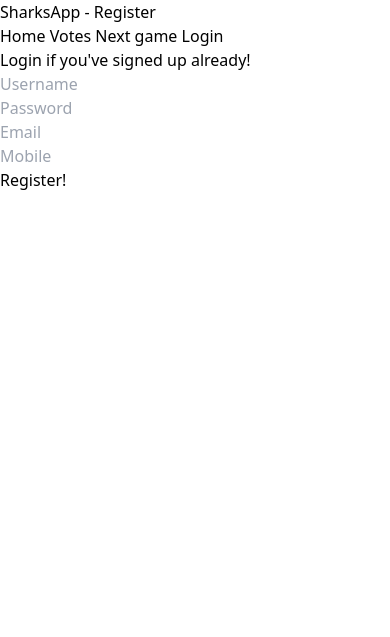
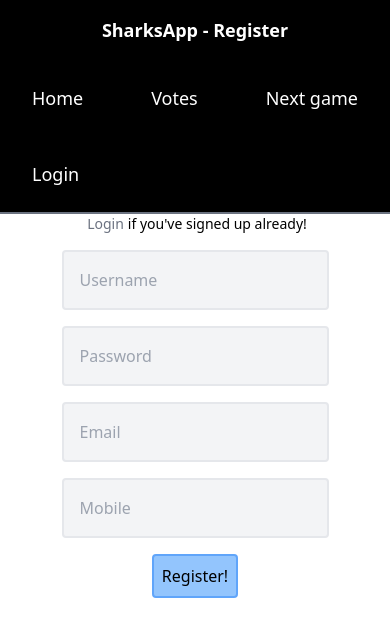
Before and after one commit to ljpurcell/Sharks, a Flask app: page /register in a window 390 px wide. Shown: the top 637 px of the page. Run offline with Flask 3, Linux system fonts and the light colour scheme; parts of the project's set-up code (start-up, migrations or seed data) failed here and were passed over.

Commit message:
prod wip

```diff
--- a/app/notifications/text_messages/whose_playing.py
+++ b/app/notifications/text_messages/whose_playing.py
@@ -14,9 +14,8 @@ confirmed_playing: list[User] = db.session.execute(
 confirmed_out: list[User] = db.session.execute(db.select(GameRSVP)).filter_by(
     date_str=NextGame.date_str, is_playing=False)
 
-message_body: str = "Playing: " + \
-    json.dumps(confirmed_playing) + "\n\nNot playing: " + \
-    json.dumps(confirmed_out)
+message_body: str = "Playing: " + json.dumps(confirmed_playing) + \
+    "\n\nNot playing: " + json.dumps(confirmed_out)
 
 if not NextGame.is_bye:
     for team_member in team_members:
--- a/app/static/css/main.css
+++ b/app/static/css/main.css
@@ -248,3 +248,212 @@ video {
   --tw-backdrop-saturate: ;
   --tw-backdrop-sepia: ;
 }
+.container {
+  width: 100%;
+}
+@media (min-width: 640px) {
+  .container {
+    max-width: 640px;
+  }
+}
+@media (min-width: 768px) {
+  .container {
+    max-width: 768px;
+  }
+}
+@media (min-width: 1024px) {
+  .container {
+    max-width: 1024px;
+  }
+}
+@media (min-width: 1280px) {
+  .container {
+    max-width: 1280px;
+  }
+}
+@media (min-width: 1536px) {
+  .container {
+    max-width: 1536px;
+  }
+}
+.static {
+  position: static;
+}
+.m-auto {
+  margin: auto;
+}
+.mx-1 {
+  margin-left: 0.25rem;
+  margin-right: 0.25rem;
+}
+.mx-4 {
+  margin-left: 1rem;
+  margin-right: 1rem;
+}
+.mx-auto {
+  margin-left: auto;
+  margin-right: auto;
+}
+.my-2 {
+  margin-top: 0.5rem;
+  margin-bottom: 0.5rem;
+}
+.my-4 {
+  margin-bottom: 1rem;
+}
+.mt-4,
+.my-4 {
+  margin-top: 1rem;
+}
+.block {
+  display: block;
+}
+.flex {
+  display: flex;
+}
+.h-96 {
+  height: 24rem;
+}
+.w-full {
+  width: 100%;
+}
+.max-w-screen-sm {
+  max-width: 640px;
+}
+.flex-wrap {
+  flex-wrap: wrap;
+}
+.justify-center {
+  justify-content: center;
+}
+.justify-between {
+  justify-content: space-between;
+}
+.space-y-4 > :not([hidden]) ~ :not([hidden]) {
+  --tw-space-y-reverse: 0;
+  margin-top: calc(1rem * (1 - var(--tw-space-y-reverse)));
+  margin-bottom: calc(1rem * var(--tw-space-y-reverse));
+}
+.space-y-8 > :not([hidden]) ~ :not([hidden]) {
+  --tw-space-y-reverse: 0;
+  margin-top: calc(2rem * (1 - var(--tw-space-y-reverse)));
+  margin-bottom: calc(2rem * var(--tw-space-y-reverse));
+}
+.rounded {
+  border-radius: 0.25rem;
+}
+.rounded-md {
+  border-radius: 0.375rem;
+}
+.border-2 {
+  border-width: 2px;
+}
+.border-b-2 {
+  border-bottom-width: 2px;
+}
+.border-blue-400 {
+  --tw-border-opacity: 1;
+  border-color: rgb(96 165 250 / var(--tw-border-opacity));
+}
+.border-gray-200 {
+  --tw-border-opacity: 1;
+  border-color: rgb(229 231 235 / var(--tw-border-opacity));
+}
+.border-gray-500 {
+  --tw-border-opacity: 1;
+  border-color: rgb(107 114 128 / var(--tw-border-opacity));
+}
+.border-green-200 {
+  --tw-border-opacity: 1;
+  border-color: rgb(187 247 208 / var(--tw-border-opacity));
+}
+.border-yellow-200 {
+  --tw-border-opacity: 1;
+  border-color: rgb(254 240 138 / var(--tw-border-opacity));
+}
+.bg-black {
+  --tw-bg-opacity: 1;
+  background-color: rgb(0 0 0 / var(--tw-bg-opacity));
+}
+.bg-blue-300 {
+  --tw-bg-opacity: 1;
+  background-color: rgb(147 197 253 / var(--tw-bg-opacity));
+}
+.bg-gray-100 {
+  --tw-bg-opacity: 1;
+  background-color: rgb(243 244 246 / var(--tw-bg-opacity));
+}
+.bg-green-100 {
+  --tw-bg-opacity: 1;
+  background-color: rgb(220 252 231 / var(--tw-bg-opacity));
+}
+.bg-yellow-100 {
+  --tw-bg-opacity: 1;
+  background-color: rgb(254 249 195 / var(--tw-bg-opacity));
+}
+.p-2 {
+  padding: 0.5rem;
+}
+.p-24 {
+  padding: 6rem;
+}
+.p-4 {
+  padding: 1rem;
+}
+.py-4 {
+  padding-top: 1rem;
+  padding-bottom: 1rem;
+}
+.text-3xl {
+  font-size: 1.875rem;
+  line-height: 2.25rem;
+}
+.text-lg {
+  font-size: 1.125rem;
+  line-height: 1.75rem;
+}
+.text-sm {
+  font-size: 0.875rem;
+  line-height: 1.25rem;
+}
+.font-bold {
+  font-weight: 700;
+}
+.text-gray-500 {
+  --tw-text-opacity: 1;
+  color: rgb(107 114 128 / var(--tw-text-opacity));
+}
+.text-white {
+  --tw-text-opacity: 1;
+  color: rgb(255 255 255 / var(--tw-text-opacity));
+}
+.hover\:bg-blue-200:hover {
+  --tw-bg-opacity: 1;
+  background-color: rgb(191 219 254 / var(--tw-bg-opacity));
+}
+.hover\:bg-slate-500:hover {
+  --tw-bg-opacity: 1;
+  background-color: rgb(100 116 139 / var(--tw-bg-opacity));
+}
+.focus\:outline-none:focus {
+  outline: 2px solid #0000;
+  outline-offset: 2px;
+}
+@media (min-width: 768px) {
+  .md\:mx-auto {
+    margin-left: auto;
+    margin-right: auto;
+  }
+  .md\:flex {
+    display: flex;
+  }
+  .md\:flex-wrap {
+    flex-wrap: wrap;
+  }
+  .md\:items-center {
+    align-items: center;
+  }
+  .md\:justify-between {
+    justify-content: space-between;
+  }
+}
```
Also changed, not shown: app/notifications/text_messages/next_game_sms.py (+19 -14 lines), 1 other file.
